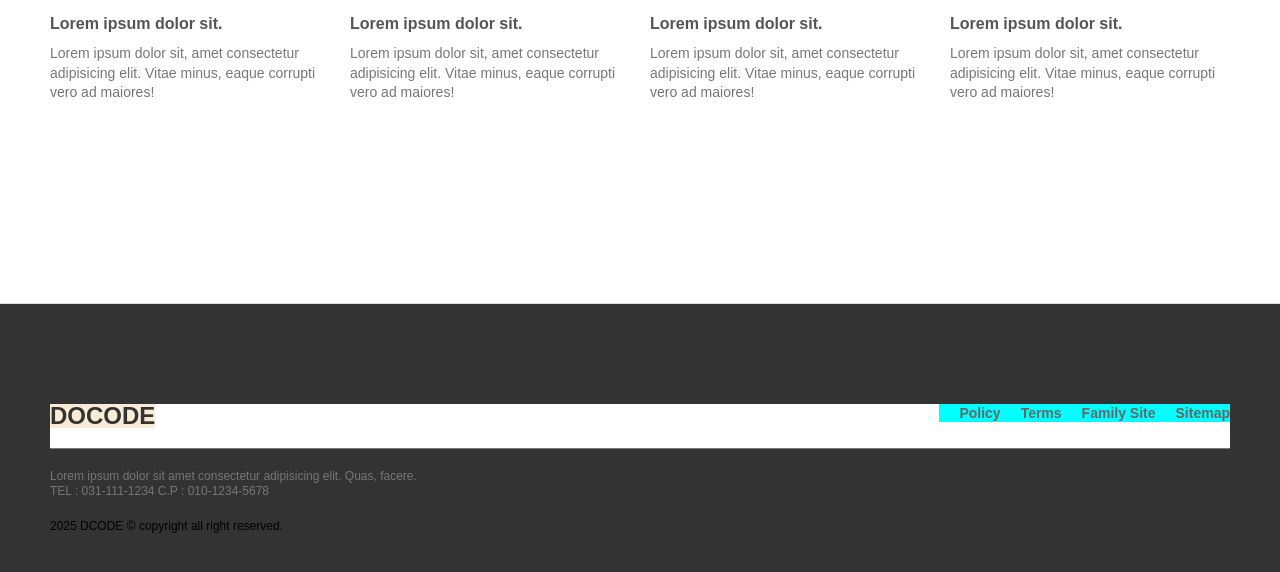
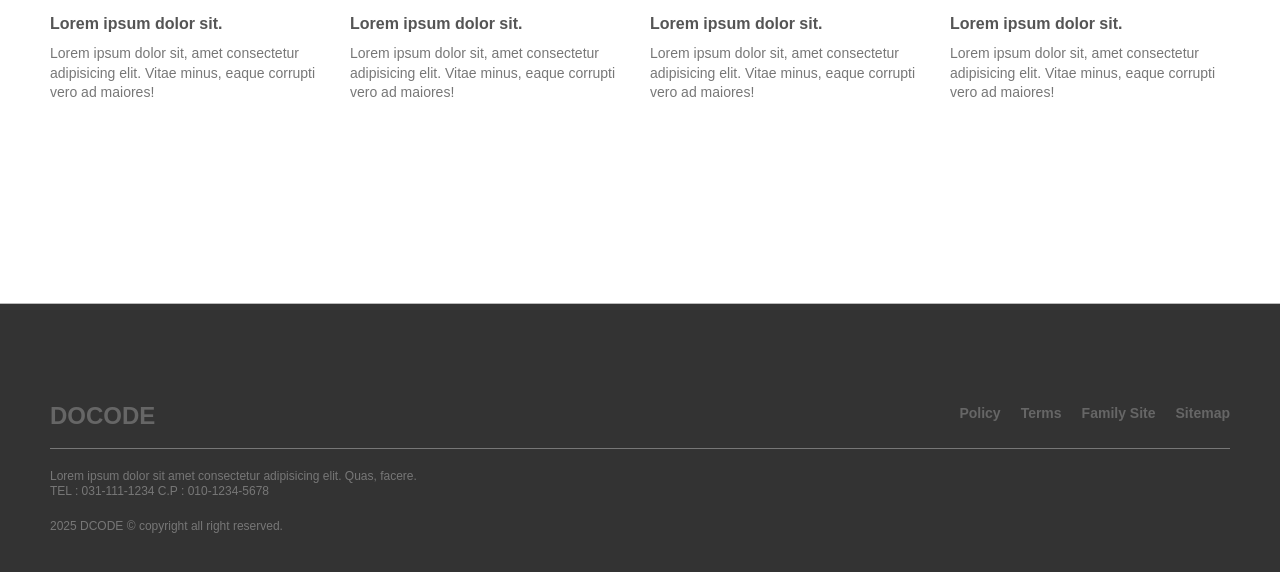
Before and after one commit to kimgihye341027/dcode_company, a plain HTML site: page index.html in a window 1280 px wide. Shown: the part 1197-1769 px from the top of the page. Drawn offline with Linux system fonts and the light colour scheme.

Commit message:
하단 css 추가

```diff
--- a/CSS/style.css
+++ b/CSS/style.css
@@ -118,18 +118,15 @@ figure .inner a:hover {
 section {
   width: 100%;
   padding: 200px 0;
-  /* background-color: aqua; */
 }
 section .inner h2 {
   font: bold 24px/1 "arial";
   color: #333;
   text-align: center;
   padding-bottom: 50px;
-  /* background-color: aliceblue; */
 }
 .section-wrap {
   width: 100%;
-  /* background-color: antiquewhite; */
 }
 .section-wrap::after {
   content: "";
@@ -151,6 +148,7 @@ section .inner h2 {
   height: 120px;
   overflow: hidden;
   margin-bottom: 15px;
+
 }
 .section-wrap article .pic img {
   width: 100%;
@@ -175,26 +173,26 @@ footer{
   width: 100%;
   background-color: #333;
   padding: 100px 0;
-  border-top: 1px solid #ddd;
+  border-top: 1px solid #bbb;
 }
+
+/* 하단 - 위 */
 .upper{
-  background-color: #fff;
   padding-bottom: 20px;
-  border-bottom: 1px solid #777;
+  border-bottom:1px solid #777 ;
 }
 .upper::after{
   content: "";
   display: block;
   clear: both;
 }
-.upper h2{
-  background-color: antiquewhite;
+.upper h2 a{
+  color: #666;
   font: bold 24px/1 "arial";
   float: left;
 }
 .upper ul{
-  background-color: aqua;
- float: right;
+  float: right;
 }
 .upper ul li{
   float: left;
@@ -210,9 +208,10 @@ footer{
 }
 .lower address{
   font: 12px/1.3 "arial";
-  color: #777;
+  color:#777 ;
   margin-bottom: 20px;
 }
 .lower p{
   font: 12px/1 "arial";
+  color:#777 ;
 }
```
